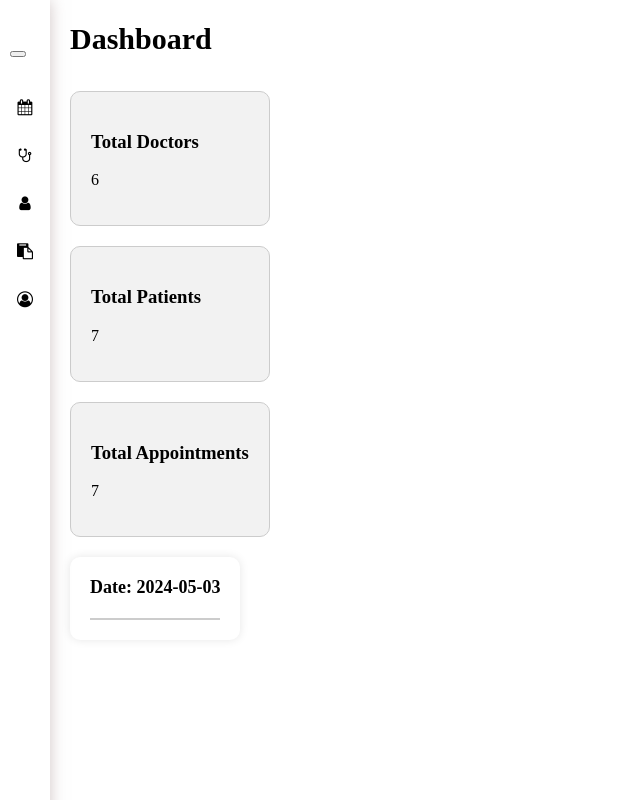
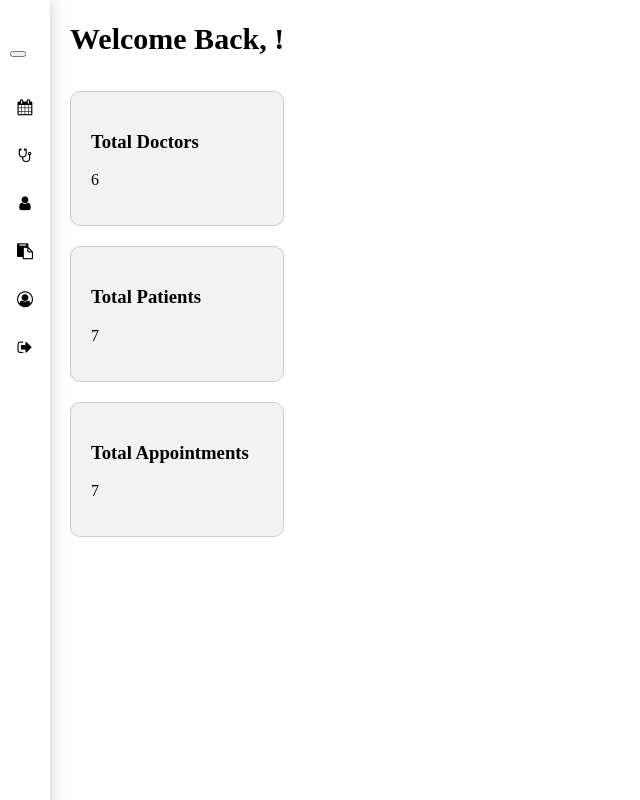
Before and after one commit to mccvliqht/Updated-Clinic-System, a PHP site: page /admin_page/admin_landing_page.php in a window 1280 px wide. Shown: the whole page, without its empty margins (0-640 px from the left). Run offline with PHP 8.4, Linux system fonts and the light colour scheme; a user stored in the database is signed in; data comes from the database, SQL or seed files in the repository.

Commit message:
Update admin_landing_page.php

```diff
--- a/admin_page/admin_landing_page.php
+++ b/admin_page/admin_landing_page.php
@@ -90,16 +90,18 @@
                 </span>
             </li>
         <?php endif; ?>
-        <li><a href="admin_landing_page.php"><i class="fa fa-calendar"></i> <span>Calendar</span></a></li>
+        <li><a href="admin_landing_page.php"><i class="fa fa-calendar"></i> <span>Dashboard</span></a></li>
         <li><a href="doctor.php"><i class="fa fa-stethoscope"></i> <span>Doctor</span></a></li>
         <li><a href="patients.php"><i class="fa fa-user"></i> <span>Patient</span></a></li>
         <li><a href="appointment.php"><i class="fa fa-clipboard"></i> <span>Appointment</span></a></li>
         <li><a href="account_details.php"><i class="fa fa-user-circle-o"></i> <span>Account Details</span></a></li>
+        <li><a href="logout.php"><i class="fa fa-sign-out"></i> <span>Logout</span></a></li>
     </ul>
   </div>
   <div class="content">
+    <div class="dashboard-container">
         <div class="dashboard">
-        <h2>Dashboard</h2>
+          <h2>Welcome Back, <?php echo $firstName . ' ' . $lastName; ?> !</h2>
             <div class="dashboard-box">
                 <h3>Total Doctors</h3>
                 <p><?php echo $totalDoctors; ?></p>
@@ -113,15 +115,7 @@
                 <p><?php echo $totalAppointments; ?></p>
             </div>
         </div>
-      <div class="calendar">
-        <div class="calendar-header">
-          <h2>Date: <?php echo date('Y-m-d'); ?></h2>
     </div>
-        <div class="calendar-grid">
-          <!-- Calendar grid content here -->
-        </div>
-      </div>
-
   </div>
   <script src="admin_script.js?v=<?php echo time(); ?>"></script>
 </body>
```
Lines whose indentation alone changed are shown as unchanged.
